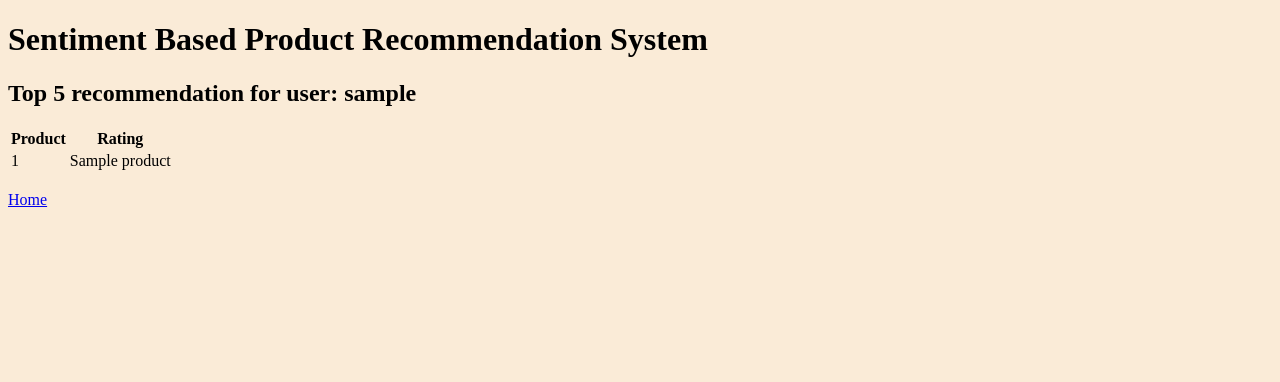
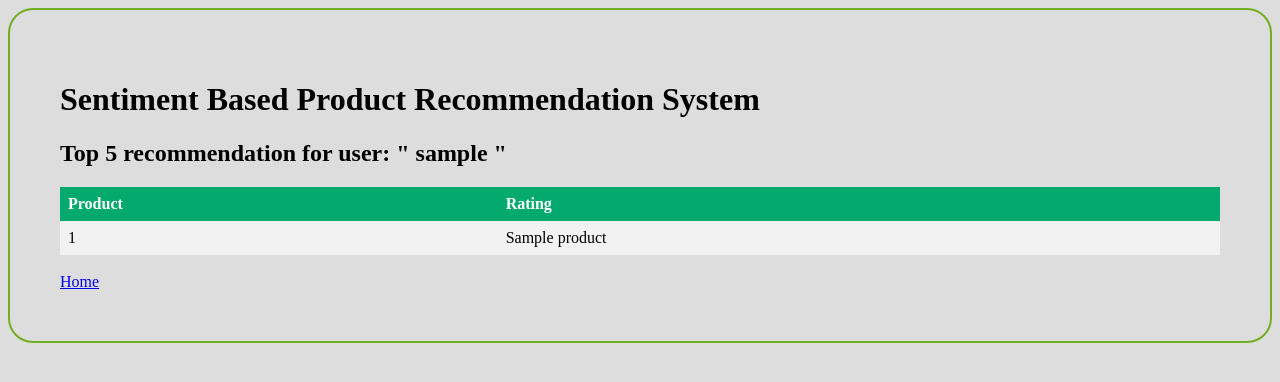
Before and after one commit to Sravan-Patsa/Sentiment-Based-Product-Recommendation-System, a Flask app: template templates/recommendations.html in a window 1280 px wide. Shown: the top 382 px of the page. Run offline with Flask 2, Linux system fonts and the light colour scheme; the template is opened without the code that fills it: most values are stand-ins (such as "Sample title", 1, 10 or a date in 2020); parts of the project's set-up code (start-up, migrations or seed data) failed here and were passed over.

Commit message:
Add files via upload

```diff
--- a/templates/recommendations.html
+++ b/templates/recommendations.html
@@ -4,14 +4,40 @@
         <title>Recommendation Page</title>
         <style>
             body{
-                background-color :antiquewhite;
+                background-color :#ddd;
             }
+
+            #rcorners {
+  border-radius: 25px;
+  border: 2px solid #73AD21;
+  padding: 50px;
+  width: auto;
+  height: auto;
+}
+
+table {
+  border-collapse: collapse;
+  width: 100%;
+}
+
+th, td {
+  text-align: left;
+  padding: 8px;
+}
+
+tr:nth-child(even){background-color: #f2f2f2}
+
+th {
+  background-color: #04AA6D;
+  color: white;
+}
         </style>
     </head>
     <body>
+        <div id = rcorners>
         <div>
             <h1>Sentiment Based Product Recommendation System</h1>
-            <h2>Top 5 recommendation for user: {{ username }}</h2>
+            <h2>Top 5 recommendation for user: " {{ username }} "</h2>
         </div>
 
         <table>
@@ -28,5 +54,6 @@
           </table>
         </br>
         <a href="/">Home</a>
+    </div>
     </body>
 </html>
```
Also changed, not shown: templates/index.html (+12 -2 lines), 1 other file.
